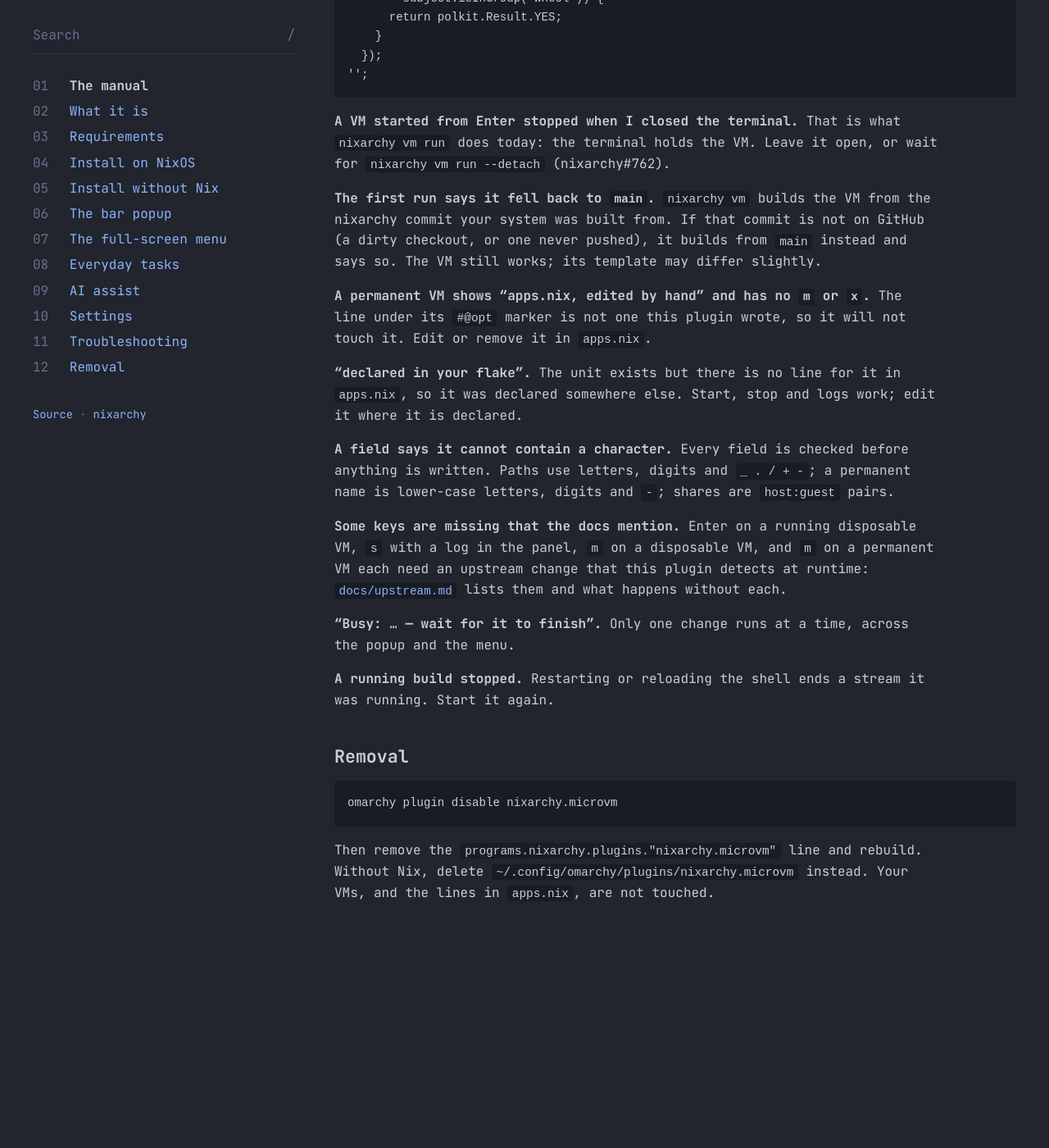
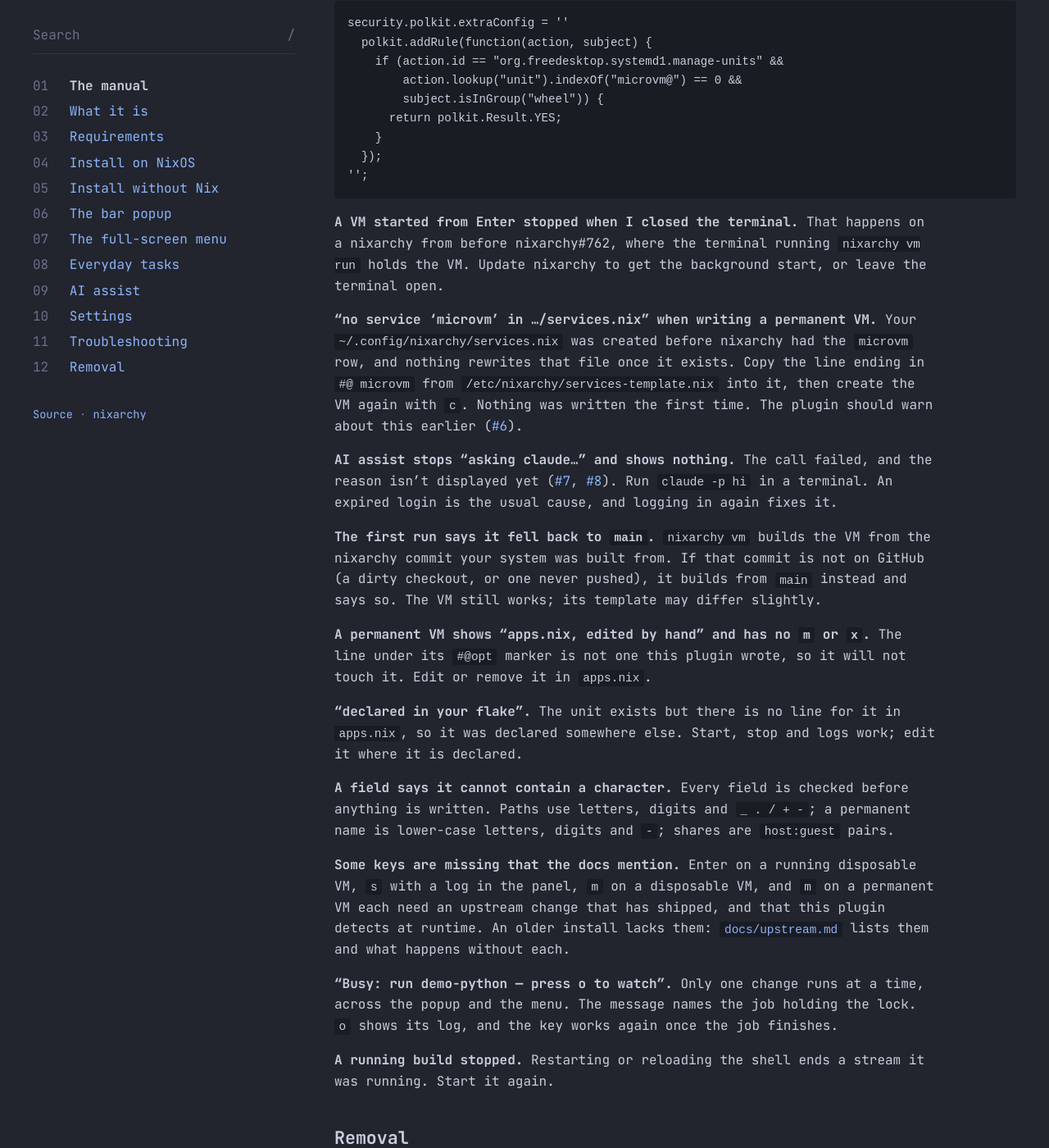
Before and after one commit to olafkfreund/nixarchy-microvm, a Jekyll site: the page built from docs/usage.md, in a window 1280 px wide and 1400 px high, scrolled down 6514 px. Shown: the whole window at 82% size. Built offline with Jekyll 4.4.1, drawn with Linux system fonts in a browser that asks for light colours; before the commit the page ends 7728 px from its top, so only the background shows below that; some of the changed text lies outside the part shown.

Commit message:
docs(usage): current start, console and edit; two new troubleshooting entries (#3)
Plan step 5. The throwaway-shell steps describe the background start,
the build in the panel and the console, with the terminal as the
pre-#762 path. Edit no longer says the key is hidden. New entries cover
the missing microvm row in services.nix (#6) and AI assist failing with
no message (#7, #8). The Busy entry quotes the real message; the plan
records the two additions.

Co-Authored-By: Claude Opus 5 (1M context) <noreply@anthropic.com>
Claude-Session: https://claude.ai/code/session_01JfJ93KQHG48bi61gbRUwod

````diff
--- a/docs/usage.md
+++ b/docs/usage.md
@@ -146,13 +146,19 @@ surface is refused. Closing a surface never stops a job.
 3. Tab to **Template**. Press ↓ to move into the list, which shows each
    template's note, and Enter to pick one; `shell` is the default.
 4. Press Enter. The VM is created, and its row says *stopped*.
-5. Press Enter on the row. Today that opens `nixarchy vm run` in a terminal:
-   the first run builds the VM (a minute or two), then boots it to a prompt.
-   **Closing that terminal stops the VM.** Once nixarchy has `nixarchy vm run
-   --detach` and `console` (see below), `s` starts it with the build log in the
-   panel and Enter attaches to it.
-6. `s` on a running VM stops it. `x` deletes it and its state directory, after
-   asking; stop it first.
+5. Press `s` on the row. The VM starts in the background, and its first build
+   (a minute or two, much less once cached) streams into the panel. Esc goes
+   back to the list without stopping anything, and `o` shows the log again.
+   The row gets a filled dot once the VM runs.
+6. Press Enter on the running row. Its console opens in a terminal, at the
+   guest's prompt. Ctrl-] leaves the console, and the VM keeps running.
+7. `s` on a running VM stops it. `m` on a stopped one changes its template.
+   `x` deletes it and its state directory, after asking; stop it first.
+
+On a nixarchy from before
+[nixarchy#762](https://github.com/olafkfreund/nixarchy/issues/762), there is
+no background start: Enter and `s` open `nixarchy vm run` in a terminal, and
+closing that terminal stops the VM.
 
 ### A permanent machine with SSH
 
@@ -186,10 +192,10 @@ rewriting it; it can still be started, stopped and watched.
 ### Edit
 
 `m` on a permanent VM opens the same form with its values filled in; Enter goes
-to the review again and rewrites the line. This needs nixarchy-pkg's
-`opt replace` (see below); until then the key is hidden and the footer says so.
-`m` on a stopped disposable VM changes its template, once `nixarchy vm
-set-template` exists.
+to the review again, which says `opt replace`, and rewrites the line in place.
+`m` on a stopped disposable VM changes its template. On an older install
+without nixarchy-pkg's `opt replace` or `nixarchy vm set-template`, the key is
+hidden and the footer says so.
 
 ### Delete
 
@@ -258,9 +264,25 @@ security.polkit.extraConfig = ''
 '';
 ```
 
-**A VM started from Enter stopped when I closed the terminal.** That is what
-`nixarchy vm run` does today: the terminal holds the VM. Leave it open, or wait
-for `nixarchy vm run --detach` (nixarchy#762).
+**A VM started from Enter stopped when I closed the terminal.** That happens
+on a nixarchy from before nixarchy#762, where the terminal running `nixarchy vm
+run` holds the VM. Update nixarchy to get the background start, or leave the
+terminal open.
+
+**"no service 'microvm' in …/services.nix" when writing a permanent VM.**
+Your `~/.config/nixarchy/services.nix` was created before nixarchy had the
+`microvm` row, and nothing rewrites that file once it exists. Copy the line
+ending in `#@ microvm` from `/etc/nixarchy/services-template.nix` into it,
+then create the VM again with `c`. Nothing was written the first time.
+The plugin should warn about this earlier
+([#6](https://github.com/olafkfreund/nixarchy-microvm/issues/6)).
+
+**AI assist stops "asking claude…" and shows nothing.** The call failed, and
+the reason isn't displayed yet
+([#7](https://github.com/olafkfreund/nixarchy-microvm/issues/7),
+[#8](https://github.com/olafkfreund/nixarchy-microvm/issues/8)). Run
+`claude -p hi` in a terminal. An expired login is the usual cause, and
+logging in again fixes it.
 
 **The first run says it fell back to `main`.** `nixarchy vm` builds the VM
 from the nixarchy commit your system was built from. If that commit is not on
@@ -281,12 +303,14 @@ name is lower-case letters, digits and `-`; shares are `host:guest` pairs.
 
 **Some keys are missing that the docs mention.** Enter on a running disposable
 VM, `s` with a log in the panel, `m` on a disposable VM, and `m` on a
-permanent VM each need an upstream change that this plugin detects at runtime:
+permanent VM each need an upstream change that has shipped, and that this
+plugin detects at runtime. An older install lacks them:
 [`docs/upstream.md`](https://github.com/olafkfreund/nixarchy-microvm/blob/main/docs/upstream.md)
 lists them and what happens without each.
 
-**"Busy: … — wait for it to finish".** Only one change runs at a time, across
-the popup and the menu.
+**"Busy: run demo-python — press o to watch".** Only one change runs at a
+time, across the popup and the menu. The message names the job holding the
+lock. `o` shows its log, and the key works again once the job finishes.
 
 **A running build stopped.** Restarting or reloading the shell ends a stream
 it was running. Start it again.
````
Also changed, not shown: plan/2026-09-21-3-showcase-captures.md (+4 -0 lines).
